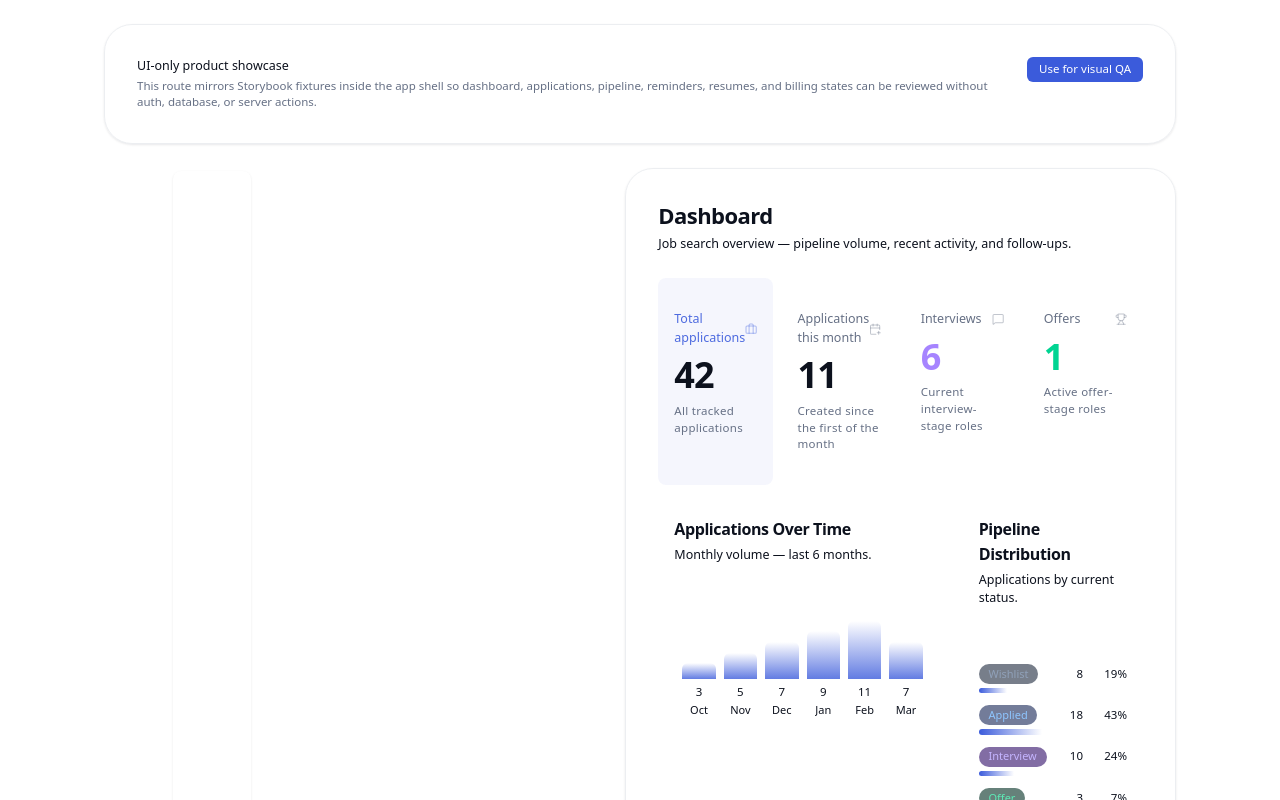
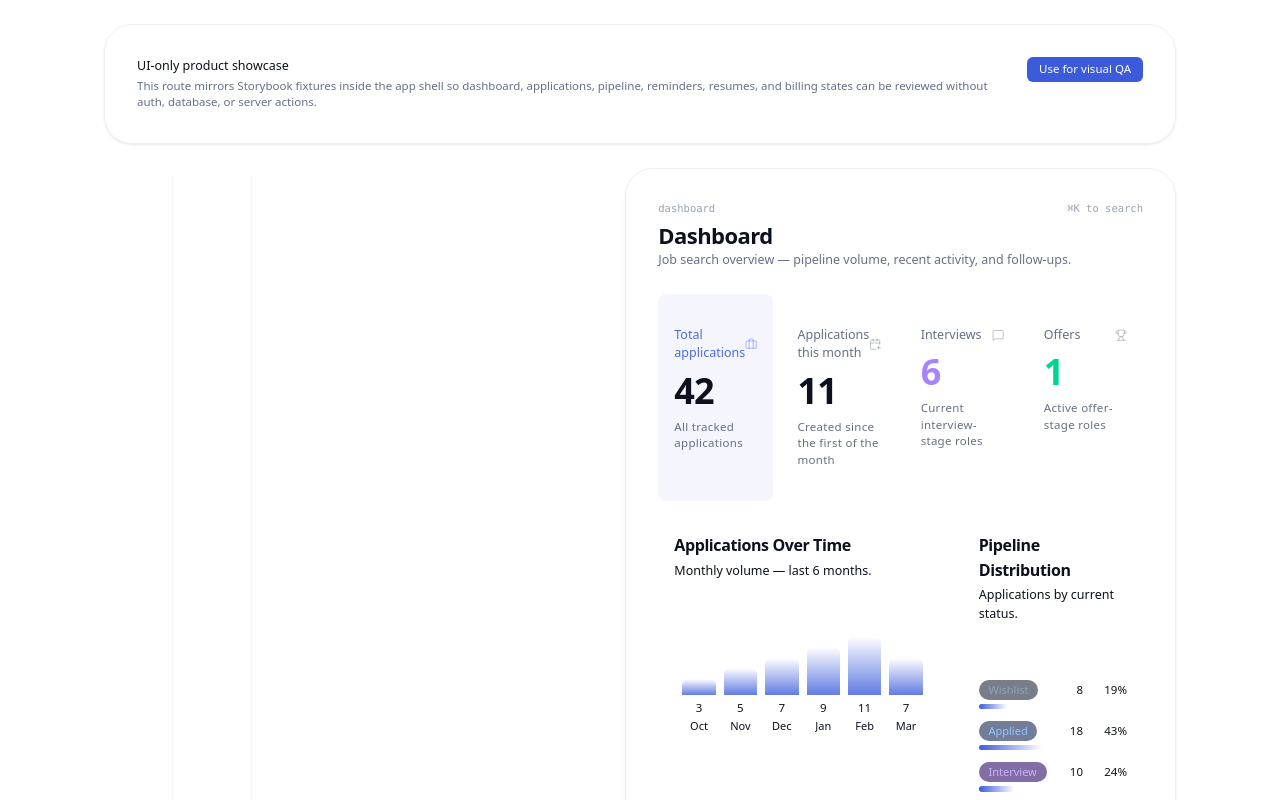
Before and after one commit to ivaiva89/devapply, a Next.js app: page /preview in a window 1280 px wide. Shown: the top 800 px of the page. Built offline with nearby package versions, Linux system fonts and the light colour scheme.

Commit message:
feat: add PageHeader atom with breadcrumb strip, apply to dashboard and pipeline

```diff
--- a/app/(app)/pipeline/page.tsx
+++ b/app/(app)/pipeline/page.tsx
@@ -1,3 +1,4 @@
+import { PageHeader } from "@/components/design/page-header";
 import { PipelineBoard } from "@/widgets/pipeline-board/ui/pipeline-board";
 import { MobilePipeline } from "@/widgets/pipeline-board/ui/mobile-pipeline";
 import { PipelineEmptyState } from "@/features/applications/components/pipeline-empty-state";
@@ -13,27 +14,12 @@ export default async function PipelinePage() {
   );
 
   return (
-    <div className="space-y-6">
-      <section className="rounded-3xl border border-border/70 bg-card p-8 shadow-sm">
-        <p className="text-xs font-semibold uppercase tracking-[0.24em] text-muted-foreground">
-          Pipeline
-        </p>
-        <div className="mt-3 flex flex-col gap-3 lg:flex-row lg:items-end lg:justify-between">
-          <div className="space-y-2">
-            <h1 className="text-3xl font-semibold tracking-tight text-foreground">
-              Application pipeline
-            </h1>
-            <p className="max-w-2xl text-sm leading-6 text-muted-foreground">
-              Drag applications between stages to keep the authenticated
-              user&apos;s funnel current and visible.
-            </p>
-          </div>
-          <div className="rounded-2xl border border-border bg-muted/40 px-4 py-3 text-sm text-muted-foreground">
-            {totalApplications}{" "}
-            {totalApplications === 1 ? "application" : "applications"}
-          </div>
-        </div>
-      </section>
+    <>
+      <PageHeader
+        title="Pipeline"
+        description="Drag cards or press 1–4 to move between stages."
+        breadcrumb="pipeline"
+      />
       {totalApplications > 0 ? (
         <>
           <div className="hidden md:block">
@@ -46,6 +32,6 @@ export default async function PipelinePage() {
       ) : (
         <PipelineEmptyState />
       )}
-    </div>
+    </>
   );
 }
--- a/components/design/index.ts
+++ b/components/design/index.ts
@@ -3,3 +3,4 @@ export type { ChipTone } from "./chip";
 export { DesignCard } from "./card";
 export { DesignButton } from "./button";
 export { DesignInput } from "./input";
+export { PageHeader } from "./page-header";
--- /dev/null
+++ b/components/design/page-header.tsx
@@ -0,0 +1,32 @@
+import type { ReactNode } from "react";
+import { cn } from "@/shared/lib/utils";
+
+type PageHeaderProps = {
+  title: string;
+  description?: string;
+  actions?: ReactNode;
+  breadcrumb?: string;
+  className?: string;
+};
+
+export function PageHeader({ title, description, actions, breadcrumb, className }: PageHeaderProps) {
+  return (
+    <div className={cn("mb-6", className)}>
+      {breadcrumb ? (
+        <div className="mb-1 flex items-center justify-between">
+          <span className="font-mono text-[10.5px] text-text-4">{breadcrumb}</span>
+          <span className="font-mono text-[10.5px] text-text-4">⌘K to search</span>
+        </div>
+      ) : null}
+      <div className="flex items-start justify-between gap-4">
+        <div>
+          <h1 className="text-2xl font-semibold tracking-tight text-text">{title}</h1>
+          {description ? (
+            <p className="mt-0.5 text-sm text-text-3">{description}</p>
+          ) : null}
+        </div>
+        {actions ? <div className="flex shrink-0 items-center gap-2">{actions}</div> : null}
+      </div>
+    </div>
+  );
+}
--- a/widgets/dashboard/ui/dashboard-header.tsx
+++ b/widgets/dashboard/ui/dashboard-header.tsx
@@ -1,3 +1,5 @@
+import { PageHeader } from "@/components/design/page-header";
+
 type DashboardHeaderProps = {
   title: string;
   description?: string;
@@ -5,13 +7,10 @@ type DashboardHeaderProps = {
 
 export function DashboardHeader({ title, description }: DashboardHeaderProps) {
   return (
-    <div className="flex flex-col gap-0.5 pb-2">
-      <h1 className="font-display text-2xl font-bold tracking-tight text-foreground">
-        {title}
-      </h1>
-      {description ? (
-        <p className="mt-1 text-sm text-muted-foreground">{description}</p>
-      ) : null}
-    </div>
+    <PageHeader
+      title={title}
+      description={description}
+      breadcrumb="dashboard"
+    />
   );
 }
```
